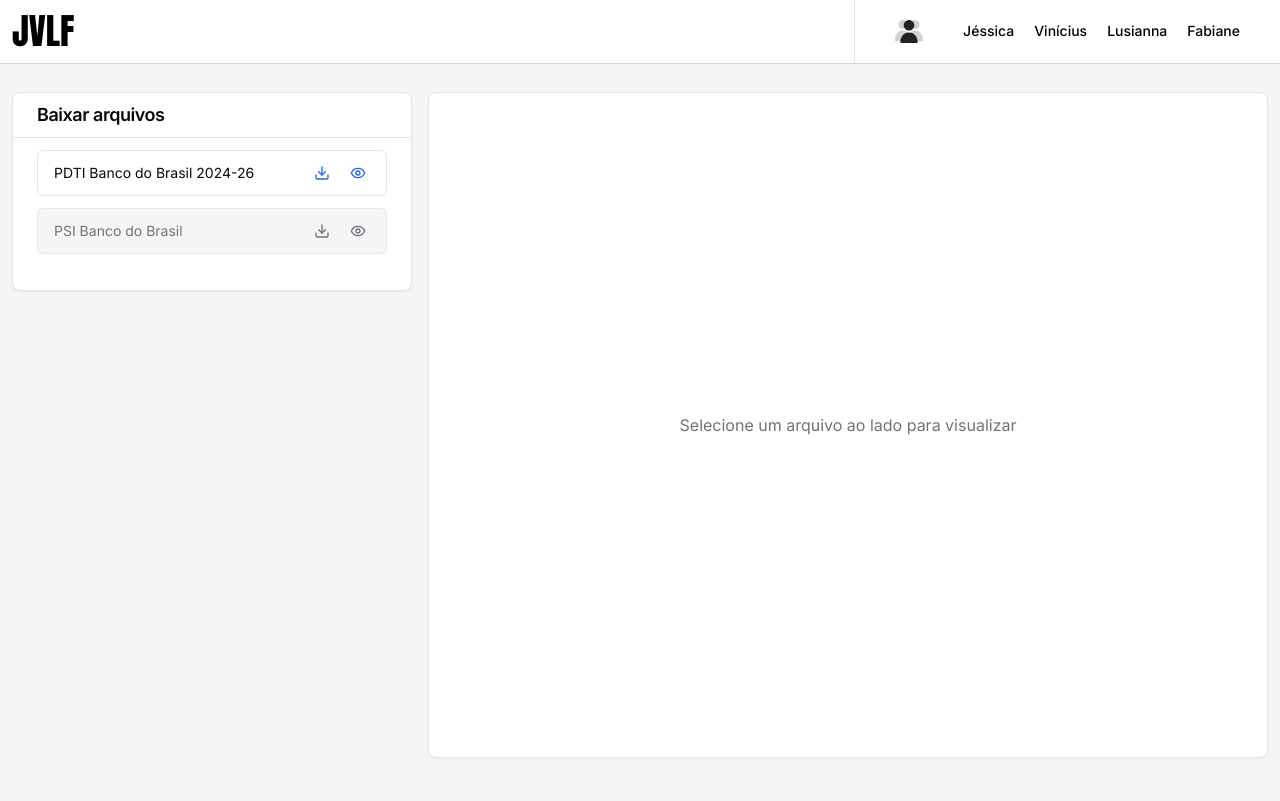
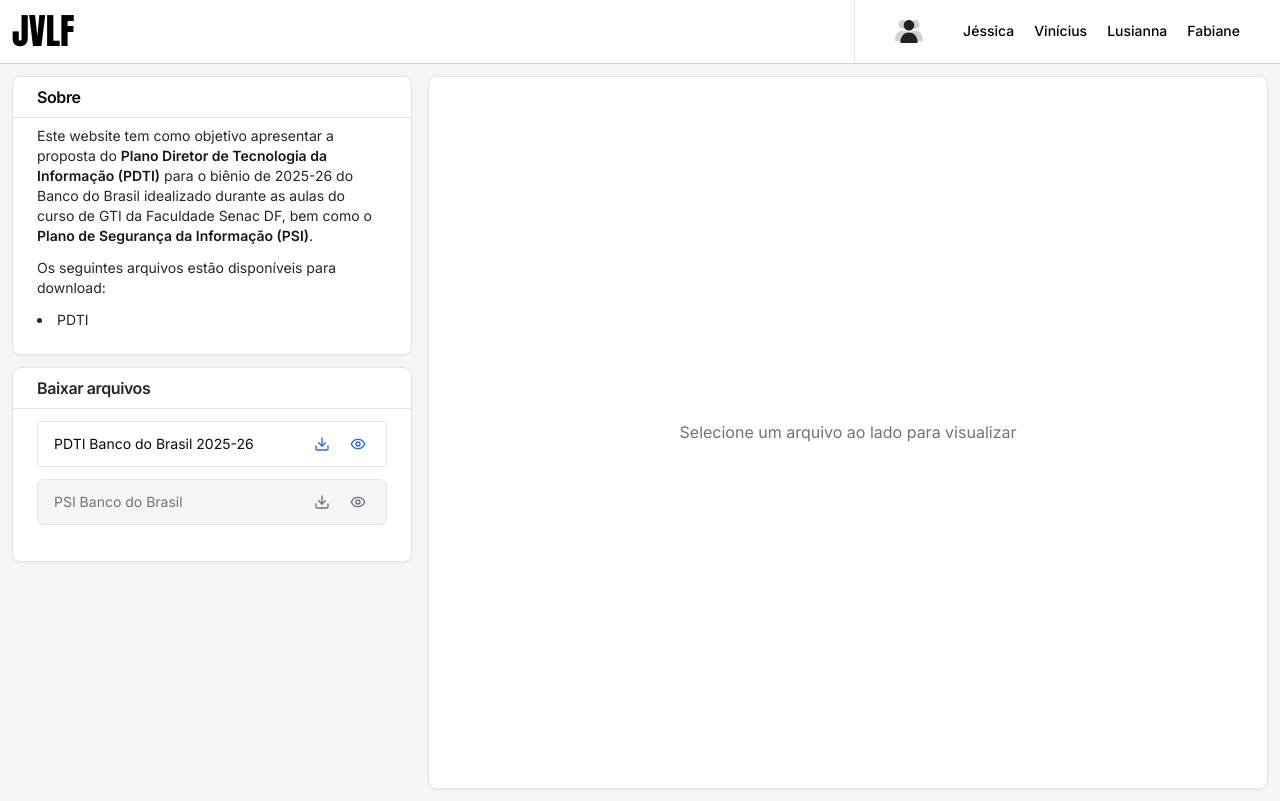
Before and after one commit to vnxcius/jvlf, a React (Vite) app: page / in a window 1280 px wide. Built offline with nearby package versions, Linux system fonts and the light colour scheme.

Commit message:
added about card

```diff
--- a/src/App.tsx
+++ b/src/App.tsx
@@ -13,24 +13,47 @@
   return (
     <>
       <Header />
-      <section className="md:max-w-screen-2xl mx-auto my-4 p-3 font-inter flex max-md:flex-col gap-4 h-[calc(100vh-110px)]">
-        <div className="w-fit mx-auto">
+      <section className="mx-auto p-3 flex max-md:flex-col gap-4 h-[calc(100vh-63px)] overflow-auto">
+        <div className="w-fit mx-auto space-y-3">
           <Card>
-            <CardHeader className="p-2 px-6">
-              <CardTitle className="text-lg">Baixar arquivos</CardTitle>
+            <CardHeader className="py-2 px-6">
+              <CardTitle className="text-base">Sobre</CardTitle>
             </CardHeader>
             <Separator />
+            <CardContent className="max-w-96 mt-2 space-y-3 text-sm text-neutral-800">
+              <p>
+                Este website tem como objetivo apresentar a proposta
+                do{' '}
+                <span className="font-semibold text-neutral-900">Plano Diretor de Tecnologia da Informação &#40;PDTI&#41;</span>{' '}
+                para o biênio de 2025-26 do Banco do Brasil idealizado
+                durante as aulas do curso de GTI da Faculdade Senac DF,
+                bem como o{' '}
+                <span className="font-semibold text-neutral-900">Plano de Segurança da Informação &#40;PSI&#41;</span>.
+              </p>
+              <p>
+                Os seguintes arquivos estão disponíveis para download:
+              </p>
+              <ul className="list-disc list-inside">
+                <li>PDTI</li>
+              </ul>
+            </CardContent>
+          </Card>
+          <Card>
+            <CardTitle className="text-base py-2 px-6 text-neutral-800">Baixar arquivos</CardTitle>
+            <Separator />
             <CardContent>
-              <CardOption title="PDTI Banco do Brasil 2024-26" file="pdti-v0.0.0.pdf" func={() => setFile("pdti-v0.0.0.pdf")} />
+              <CardOption
+                title="PDTI Banco do Brasil 2025-26" file="pdti-v0.0.0.pdf" func={() => { setFile("pdti-v0.0.0.pdf"); location.href = "#pdf" }} />
               <CardOption title="PSI Banco do Brasil" file="psi.pdf" func={() => setFile("psi.pdf")} disabled />
             </CardContent>
           </Card>
+
         </div>
-        <div className="w-full h-full flex flex-col bg-white shadow-sm border p-3 rounded-lg">
+        <div className="w-full min-h-[calc(100vh-110px)] flex flex-col bg-white shadow-sm border p-3 rounded-lg">
           {file ? (
             <>
               <h2 className="text-sm text-center font-medium mb-3">{file}</h2>
-              <iframe title={file} src={file} className="w-full h-full rounded-md border shadow-sm" allowFullScreen></iframe>
+              <iframe title={file} src={file} id="pdf" className="w-full h-full rounded-md border shadow-sm" allowFullScreen></iframe>
               <Button variant="outline" className="mt-3 w-fit mx-auto" onClick={() => setFile("")}>
                 Fechar arquivo
               </Button>
```
